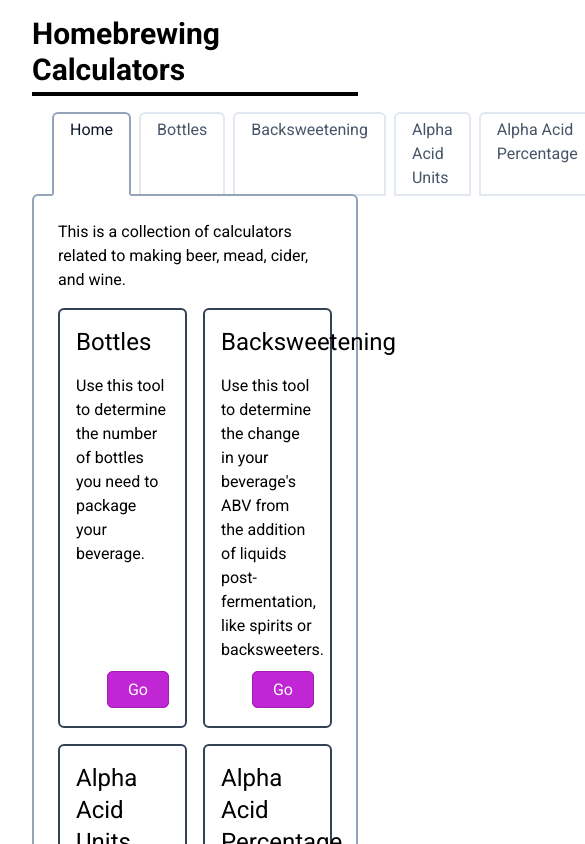
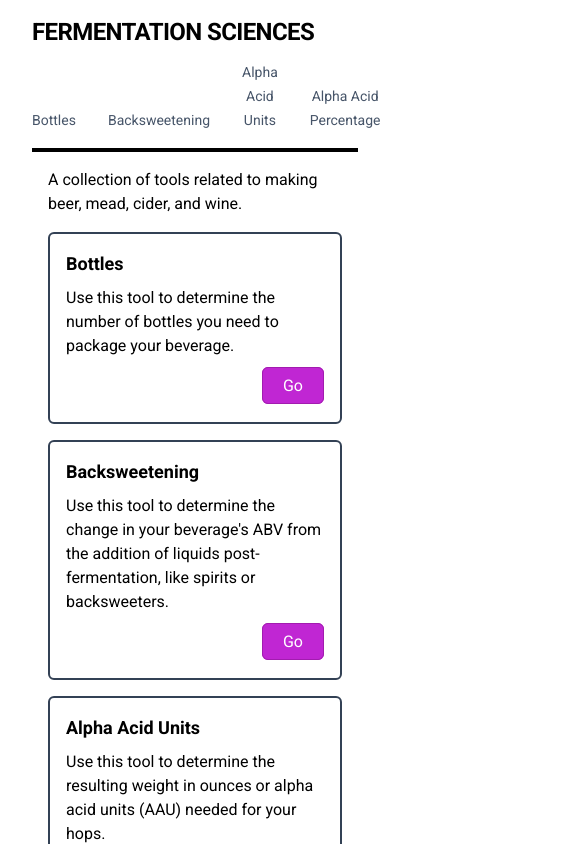
Before and after one commit to tsvanharen/homebrewing-calculators, a React (Create React App) app: page / in a window 390 px wide. Shown: the top 844 px of the page, 585 px wide, since content can reach past the window. Built offline with nearby package versions, Linux system fonts and the light colour scheme.

Commit message:
feat: responsiveness

```diff
--- a/public/index.html
+++ b/public/index.html
@@ -7,7 +7,7 @@
   <meta name="theme-color" content="#000000" />
   <meta name="description"
     content="A collection of some calculators related to making beer, mead, cider, and wine at home." />
-  <title>Home Brewing Calculators</title>
+  <title>Homebrewing Calculators</title>
   <link rel="preconnect" href="https://fonts.googleapis.com">
   <link rel="preconnect" href="https://fonts.gstatic.com" crossorigin>
   <link
--- a/src/App.tsx
+++ b/src/App.tsx
@@ -1,30 +1,10 @@
-import Tile from 'components/Tile';
+import Home from 'components/Home';
 import Layout from 'components/layout';
 import React from 'react';
 import {
   Routes, Route, BrowserRouter,
 } from 'react-router-dom';
 import { Calculators, Render } from 'types/Calculator';
-
-function Home() {
-  return (
-    <div className="border-slate-400 border-2 rounded-md p-6 relative z-10">
-      <p>
-        This is a collection of calculators related to making beer, mead, cider, and wine.
-      </p>
-      <div className="grid grid-cols-2 gap-4">
-        {
-          Calculators.map((calc) => (
-            <Tile
-              key={calc.navItem.href}
-              calculator={calc}
-            />
-          ))
-        }
-      </div>
-    </div>
-  );
-}
 
 export default function App() {
   return (
--- /dev/null
+++ b/src/components/Home/index.tsx
@@ -0,0 +1,23 @@
+import Tile from 'components/Tile';
+import React from 'react';
+import { Calculators } from 'types/Calculator';
+
+export default function Home() {
+  return (
+    <div className="p-4">
+      <p>
+        A collection of tools related to making beer, mead, cider, and wine.
+      </p>
+      <div className="grid md:grid-cols-2 gap-4">
+        {
+          Calculators.map((calc) => (
+            <Tile
+              key={calc.navItem.href}
+              calculator={calc}
+            />
+          ))
+        }
+      </div>
+    </div>
+  );
+}
--- a/src/components/TabNav/index.tsx
+++ b/src/components/Nav/index.tsx
@@ -2,33 +2,30 @@ import React from 'react';
 import { Link, useLocation } from 'react-router-dom';
 import { Calculators } from 'types/Calculator';
 
-export default function TabNav() {
+export default function Nav() {
   const { pathname } = useLocation();
-  let navItems = Calculators.map((calc) => calc.navItem);
-  navItems = [{ title: 'Home', href: '/' }, ...navItems];
+  const navItems = Calculators.map((calc) => calc.navItem);
 
   return (
     <nav>
-      <ul className="flex px-4 list-none ml-0">
+      <ul className="flex list-none m-0 gap-8 items-end">
         {
           navItems.map((navItem) => {
-            let currentLiStyles = '';
-            let currentAStyles = '';
+            let currentAStyles = 'text-slate-600';
 
             if (navItem.href === pathname) {
-              currentLiStyles = 'border-slate-400 border-b-white z-20 hover:bg-white';
-              currentAStyles = 'text-slate-900';
+              currentAStyles = 'text-fuchsia-700';
             }
 
             return (
               <li
                 key={navItem.href}
-                className={`border-2 border-slate-200 py-1 px-4 rounded-t-md -mb-[0.125rem] mx-1 indent-0 before:mr-0 hover:bg-slate-200 ${currentLiStyles}`}
+                className="block py-1 indent-0 before:mr-0 text-center"
               >
                 <Link
                   to={navItem.href}
                   title={navItem.title}
-                  className={`hover:no-underline text-slate-600 ${currentAStyles}`}
+                  className={`hover:no-underline hover:text-fuchsia-900 md:text-base text-sm ${currentAStyles}`}
                 >
                   {navItem.linkChildren ? navItem.linkChildren : navItem.title}
                 </Link>
--- a/src/components/layout.tsx
+++ b/src/components/layout.tsx
@@ -1,13 +1,19 @@
 import React from 'react';
-import { Outlet } from 'react-router-dom';
-import TabNav from './TabNav';
+import { Link, Outlet } from 'react-router-dom';
+import Nav from './Nav';
 
 export default function Layout() {
   return (
     <>
+      <header className="border-b-4 border-black pb-3 lg:flex lg:flex-row lg:items-center">
+        <h1 className="lg:flex-grow font-semibold text-2xl uppercase whitespace-nowrap pb-2 lg:pb-0">
+          <Link to="/" title="Home" className="text-inherit hover:text-fuchsia-900 hover:no-underline tracking-tight">
+            Fermentation Sciences
+          </Link>
+        </h1>
+        <Nav />
+      </header>
       <main>
-        <h1>Homebrewing Calculators</h1>
-        <TabNav />
         <Outlet />
       </main>
       <footer className="text-center text-sm py-4">
--- a/src/styles/global.css
+++ b/src/styles/global.css
@@ -74,12 +74,8 @@
   font-style: italic;
 }
 
-h1 {
-  @apply font-semibold text-3xl mb-4 pb-1 border-b-4 border-black
-}
-
 h2 {
-  @apply text-2xl mb-4
+  @apply lg:text-2xl lg:mb-4 lg:font-normal text-lg mb-2 font-bold
 }
 
 p {
--- a/src/types/Calculator.tsx
+++ b/src/types/Calculator.tsx
@@ -22,7 +22,7 @@ export function Render({
   calculator: Calculator
 }) {
   return (
-    <div className="border-slate-400 border-2 rounded-md p-6 relative z-10">
+    <div className="p-4">
       <calculator.Intro />
       <calculator.Notes />
       <section>
@@ -30,7 +30,7 @@ export function Render({
       </section>
       {calculator.sources && (
       <>
-        <h3 className="font-bold pt-2 mt-4 border-t-slate-400 border-t-2">
+        <h3 className="font-bold mt-4">
           Sources
         </h3>
         <ul>
```
Also changed, not shown: 1 other file (tests, documents, lock files or other folders).
